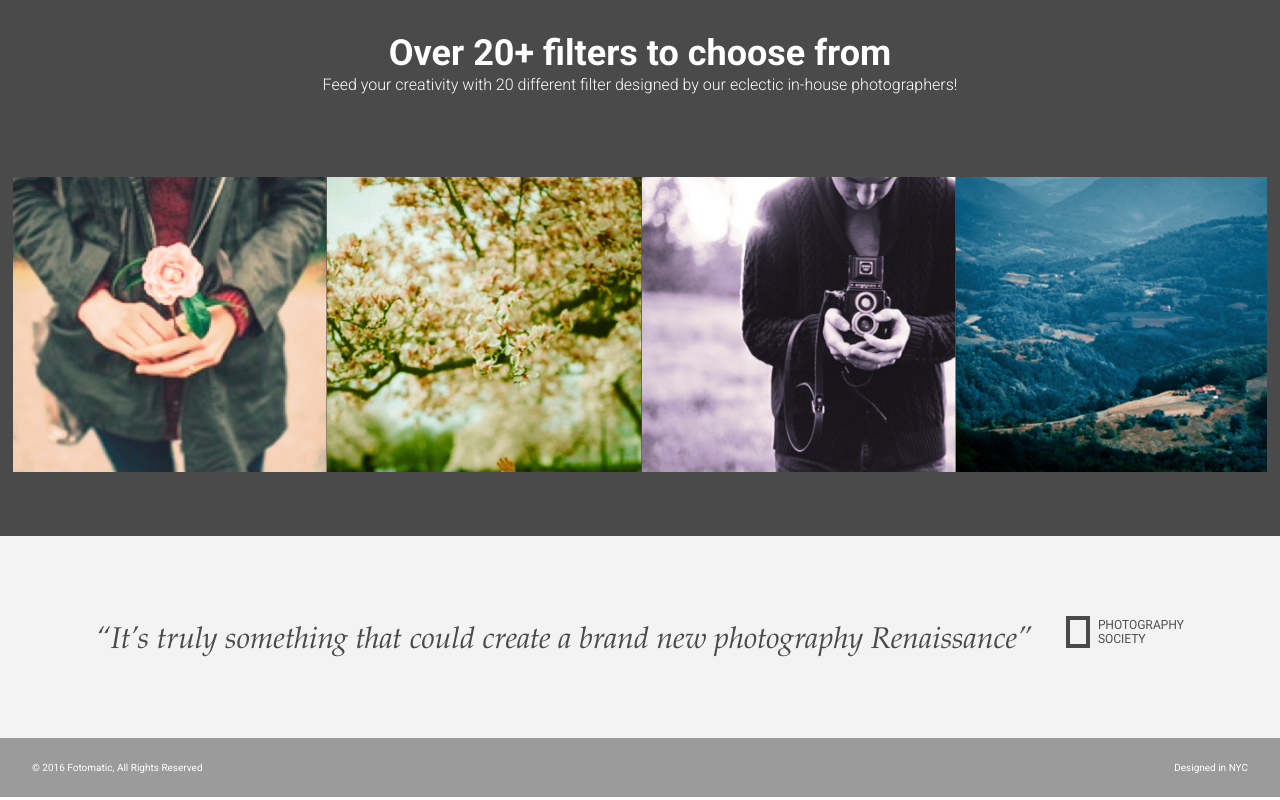
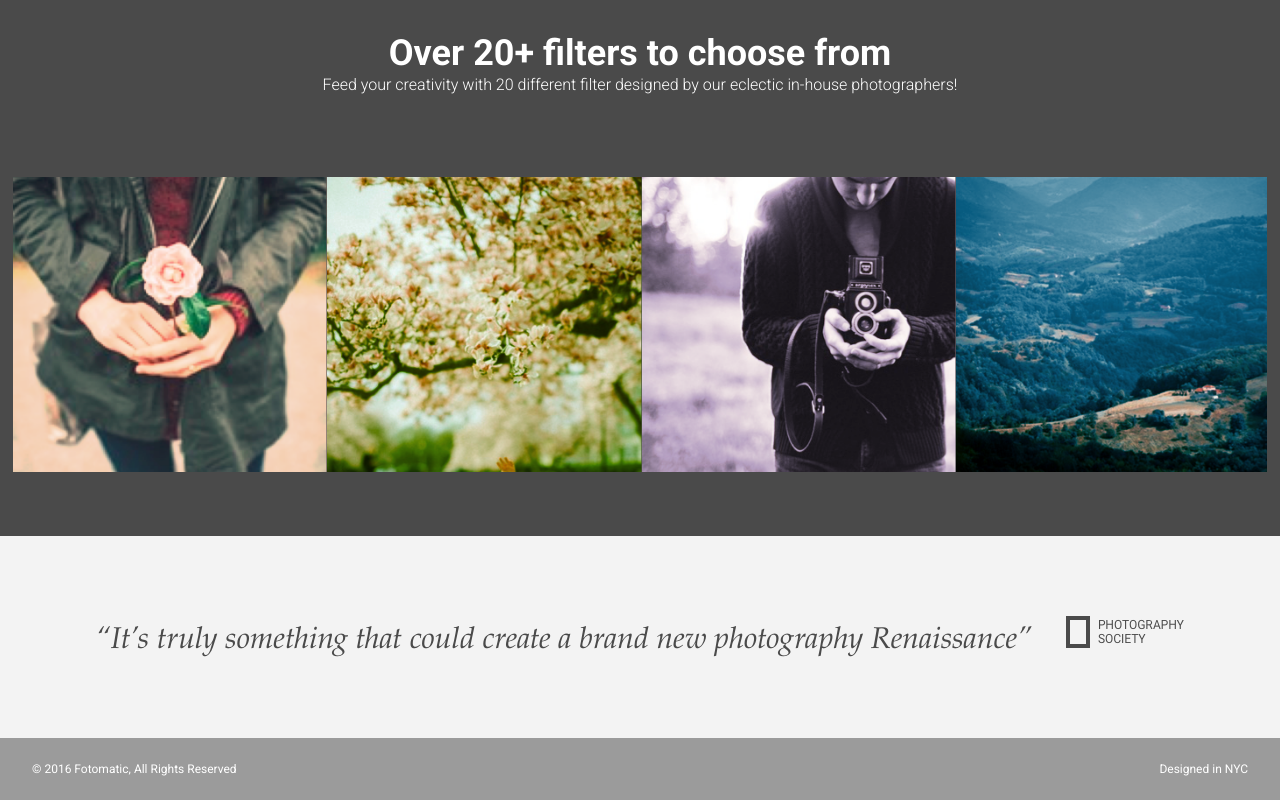
Before and after one commit to jd-wills/fotomatic, a plain HTML site: page index.html in a window 1280 px wide. Shown: the part 1469-2269 px from the top of the page. Drawn offline with Linux system fonts and the light colour scheme; a web font is replaced by a local one.

Commit message:
fixed footer

```diff
--- a/resources/css/style.css
+++ b/resources/css/style.css
@@ -423,11 +423,16 @@ footer {
 footer .content {
   color: white;
   display: flex;
-  font-size: .75rem;
+
 }
 
 footer .copyright {
   flex-grow: 1;
+  font-size: 0.75rem;
+}
+
+footer .location {
+  font-size: 0.75rem;
 }
 
 @media only screen and (min-width: 760px) {
```
